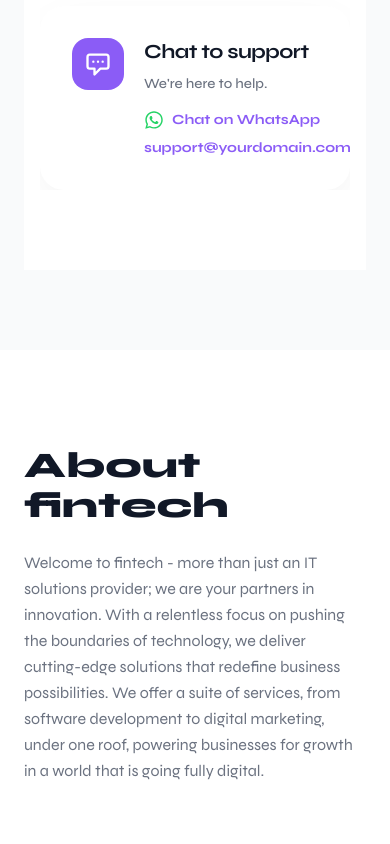
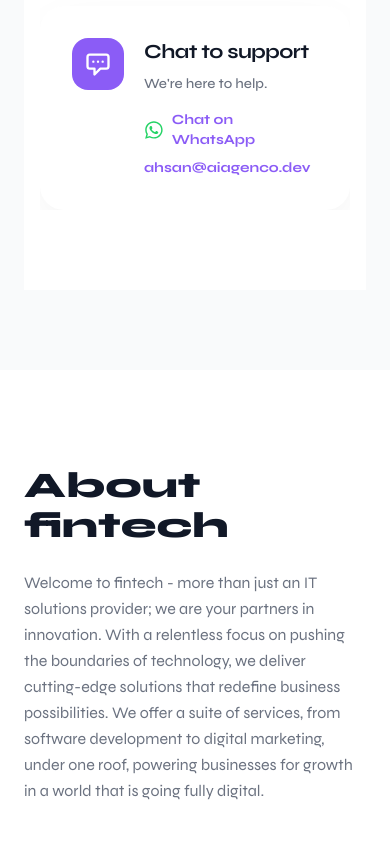
Before and after one commit to AhsanTestOps/aiagenco, a Next.js app in the folder frontend/: page /about in a window 390 px wide. Shown: the part 2040-2884 px from the top of the page. Built offline with nearby package versions, Linux system fonts and the light colour scheme; no server answers.

Commit message:
Update support email to ahsan@aiagenco.dev across contact forms

```diff
--- a/frontend/src/components/contact-us/ContactUs.tsx
+++ b/frontend/src/components/contact-us/ContactUs.tsx
@@ -89,7 +89,7 @@ const ContactUs = () => {
 
   return (
     <section className="bg-white py-20 px-4 md:px-10 lg:px-20">
-      <div className="max-w-7xl mx-auto relative overflow-hidden">
+      <div className="max-w-7xl mx-auto bg-[#eef0f3] rounded-[40px] p-8 md:p-16 lg:p-20 relative overflow-hidden">
         {/* Contact Badge */}
         <div className="mb-8">
           <span className="border border-gray-300 text-gray-800 text-[10px] md:text-[12px] font-bold tracking-[0.2em] px-4 py-1.5 rounded-full uppercase inline-block">
@@ -139,8 +139,7 @@ const ContactUs = () => {
               </div>
 
               {message && (
-                <div className={`p-4 rounded-lg text-sm font-medium ${
-                  message.type === "success"
+                <div className={`p-4 rounded-lg text-sm font-medium ${message.type === "success"
                   ? "bg-green-100 text-green-800 border border-green-300"
                   : "bg-red-100 text-red-800 border border-red-300"
                   }`}>
@@ -152,8 +151,7 @@ const ContactUs = () => {
                 <button
                   type="submit"
                   disabled={loading}
-                  className={`${
-                    loading
+                  className={`${loading
                     ? "bg-gray-400 cursor-not-allowed"
                     : "bg-[#7c3aed] hover:bg-[#6d28d9]"
                     } text-white font-bold px-10 py-4 rounded-full transition-all duration-300 shadow-lg shadow-purple-500/20 active:scale-95 disabled:active:scale-100`}
@@ -198,10 +196,10 @@ const ContactUs = () => {
                     {t("contact_us.whatsapp_link")}
                   </a>
                   <a
-                    href="mailto:support@yourdomain.com"
+                    href="mailto:ahsan@aiagenco.dev"
                     className="text-[#8b5cf6] font-bold text-sm hover:underline block"
                   >
-                    support@yourdomain.com
+                    ahsan@aiagenco.dev
                   </a>
                 </div>
               </div>
--- a/frontend/src/components/home/Cont.tsx
+++ b/frontend/src/components/home/Cont.tsx
@@ -180,10 +180,10 @@ const ContactUs = () => {
                     Chat on WhatsApp
                   </a>
                   <a
-                    href="mailto:support@yourdomain.com"
+                    href="mailto:ahsan@aiagenco.dev"
                     className="text-[#8b5cf6] font-bold text-sm hover:underline block"
                   >
-                    support@yourdomain.com
+                    ahsan@aiagenco.dev
                   </a>
                 </div>
               </div>
--- a/frontend/src/data/layout/footer.ts
+++ b/frontend/src/data/layout/footer.ts
@@ -22,8 +22,8 @@ export const footerDetails: {
             url: "#testimonials"
         }
     ],
-    email: 'address@yoursite.com',
-    telephone: '+1 (123) 456-7890',
+    email: 'ahsan@aiagenco.dev',
+    telephone: '+92 -3429466136',
     socials: {
         // github: 'https://github.com',
         // x: 'https://twitter.com/x',
```
Lines whose indentation alone changed are shown as unchanged.
